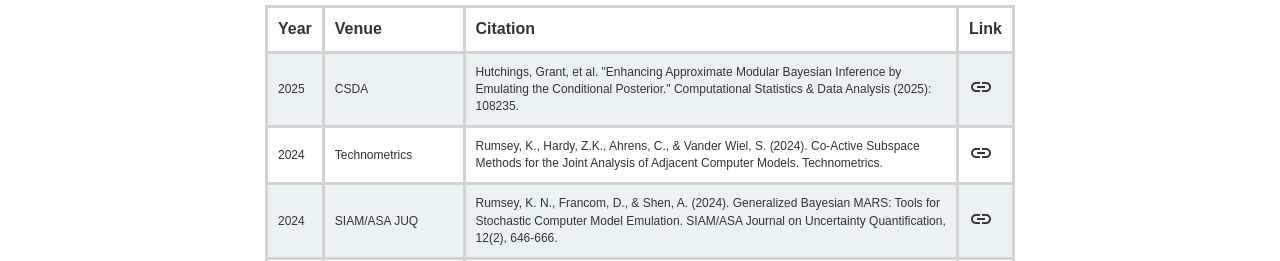
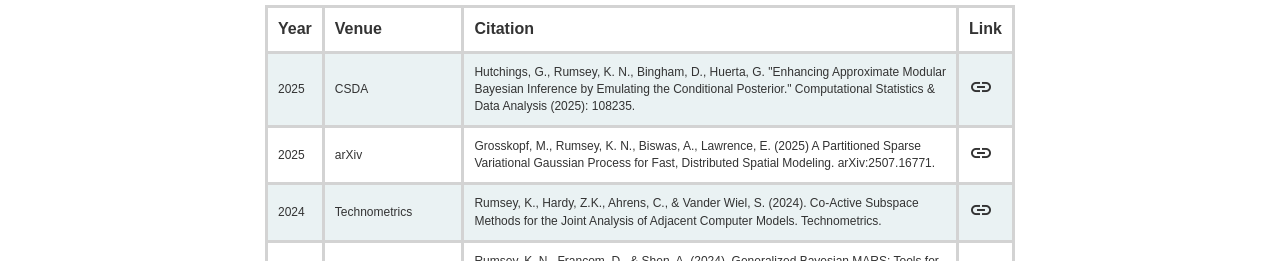
Before and after one commit to knrumsey/knrumsey.github.io, a website: page publications.html in a window 1280 px wide. Shown: the part 513-774 px from the top of the page. Drawn offline with nearby package versions, Linux system fonts and the light colour scheme.

Commit message:
added psvgp paper

```diff
--- a/publications.html
+++ b/publications.html
@@ -142,7 +142,13 @@
 	<tr>
 	<td> 2025 </td>
  	<td> CSDA </td>
- 	<td> Hutchings, Grant, et al. "Enhancing Approximate Modular Bayesian Inference by Emulating the Conditional Posterior." Computational Statistics & Data Analysis (2025): 108235.</td>
+ 	<td> Hutchings, G., Rumsey, K. N., Bingham, D., Huerta, G. "Enhancing Approximate Modular Bayesian Inference by Emulating the Conditional Posterior." Computational Statistics & Data Analysis (2025): 108235.</td>
+ 	<td><a href="https://www.sciencedirect.com/science/article/pii/S0167947325001112"><i class="material-icons">link</i> </a></td>
+ 	</tr>
+	<tr>
+	<td> 2025 </td>
+ 	<td> arXiv </td>
+ 	<td> Grosskopf, M., Rumsey, K. N., Biswas, A., Lawrence, E. (2025) A Partitioned Sparse Variational Gaussian Process for Fast, Distributed Spatial Modeling. arXiv:2507.16771. </td>
  	<td><a href="https://www.sciencedirect.com/science/article/pii/S0167947325001112"><i class="material-icons">link</i> </a></td>
  	</tr>
 	<tr>
```
